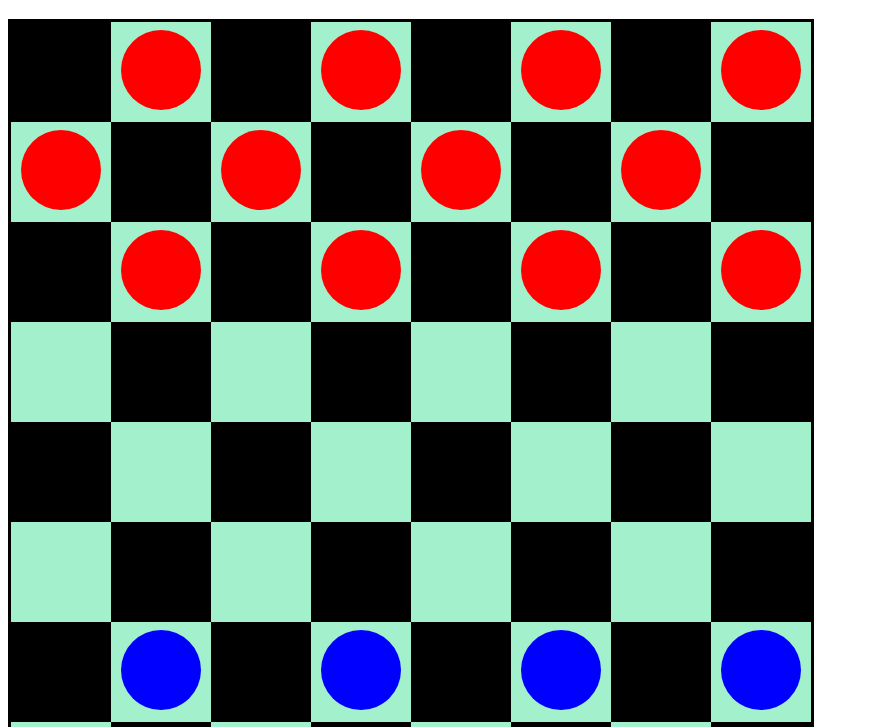
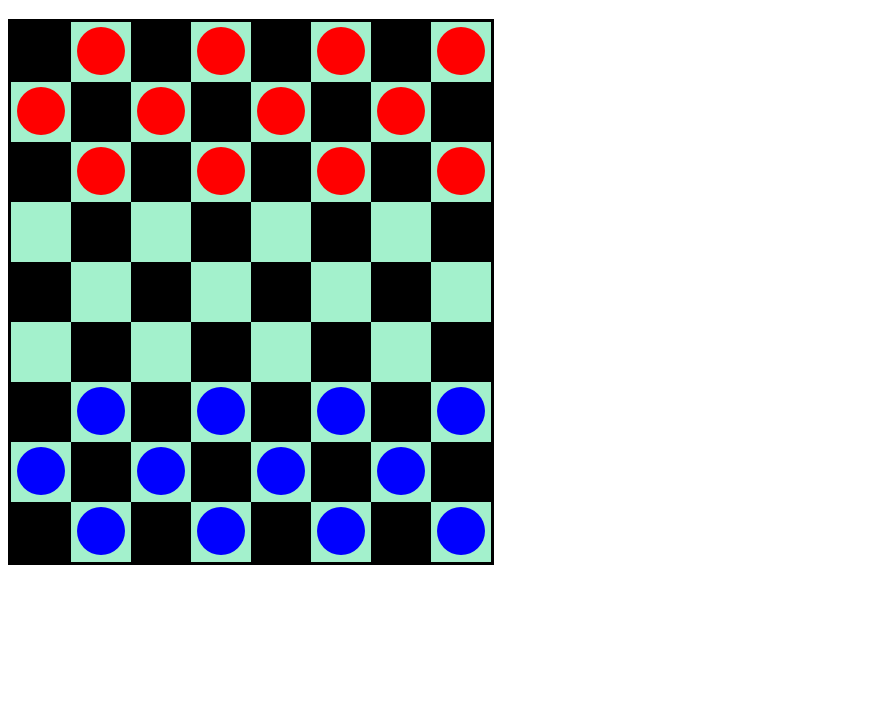
Before and after one commit to mgbrunini/4---JQueryUI_Matias_Grande, a plain HTML site: page index.html in a window 1280 px wide. Shown: the part 61-788 px from the top of the page, without its empty margins (0-869 px from the left). Drawn offline with Linux system fonts and the light colour scheme.

Commit message:
Codificacion del script

```diff
--- a/css/style.css
+++ b/css/style.css
@@ -1,7 +1,7 @@
 #tableroBlanco{
   background: #ffffff;
-  width: 800px;
-  height: 900px;
+  width: 480px;
+  height: 540px;
   border: solid;
 }
 #fila1, #fila2, #fila3, #fila4, #fila5, #fila6, #fila7, #fila8, #fila9{
@@ -10,19 +10,19 @@
 }
 .negro{
   position: relative;
-  width: 100px;
-  height: 100px;
+  width: 60px;
+  height: 60px;
   background: #000000;
 }
 .blanco{
   position: relative;
-  width: 100px;
-  height: 100px;
+  width: 60px;
+  height: 60px;
   background: #a3f1cc;
 }
 .fichaRoja{
-  width: 80px;
-  height: 80px;
+  width: 48px;
+  height: 48px;
   border-radius: 50%;
   background-color: red;
   margin: auto;
@@ -30,8 +30,8 @@
   z-index:1000;
 }
 .fichaNegra{
-  width: 80px;
-  height: 80px;
+  width: 48px;
+  height: 48px;
   border-radius: 50%;
   background-color: blue;
   margin: auto;
--- a/js/javascript.js
+++ b/js/javascript.js
@@ -1,4 +1,24 @@
 $(document).ready(function(){
-  $(".fichaRoja").draggable();
-  $(".fichaNegra").draggable();
+  $(".fichaRoja").draggable({
+    revert: 'invalid'
+  });
+  $(".fichaNegra").draggable({
+    revert: 'invalid'
+  });
+  $(".negro").droppable({
+    accept: function (element) {
+      if (element.hasClass("fichaRoja") || element.hasClass("fichaNegra")) {
+        return false;
+      }
+      return true;
+    }
+  });
+  $(".blanco").droppable({
+    accept: function (element) {
+      if (element.hasClass("fichaRoja") || element.hasClass("fichaNegra")) {
+        return true;
+      }
+      return false;
+    }
+  });
 })
```
